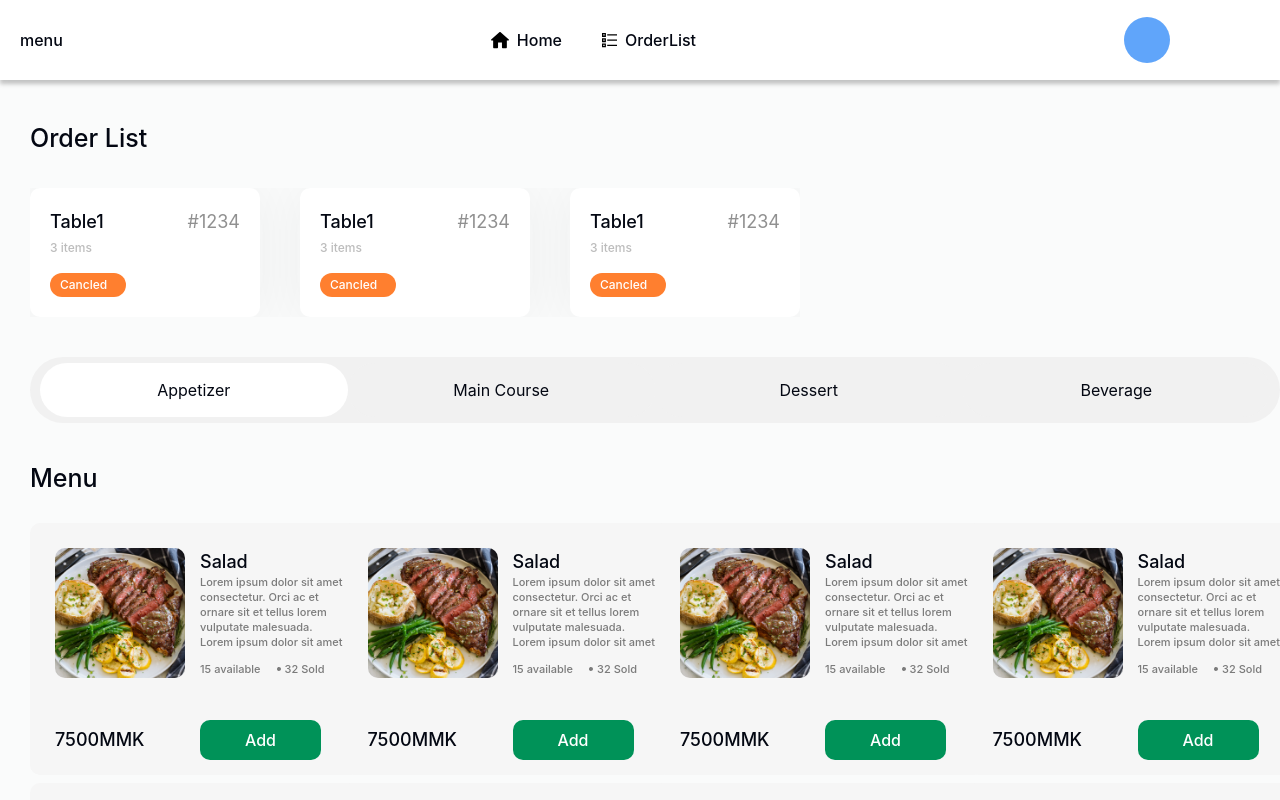
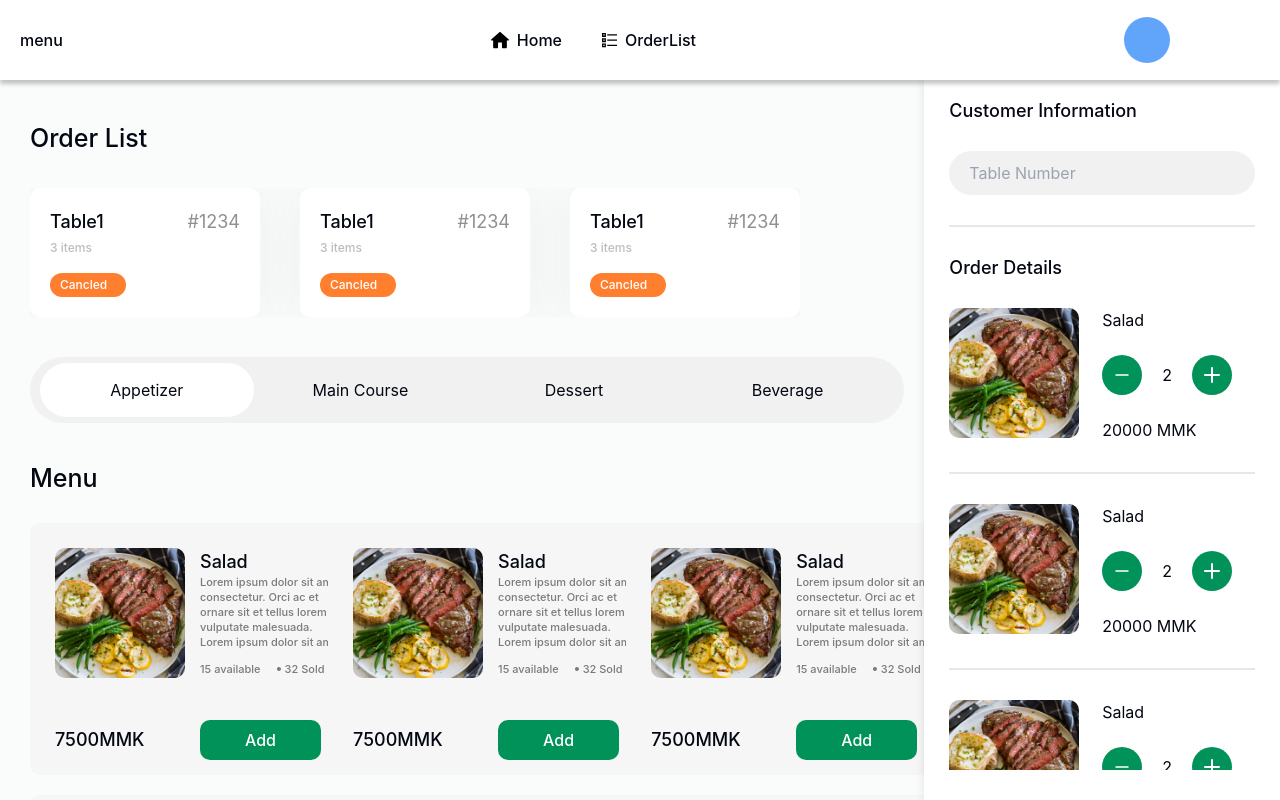
Before and after one commit to SawLinThant/restaurant-pos, a React (Vite) app: page /order/management in a window 1280 px wide. Built offline with nearby package versions, Linux system fonts and the light colour scheme.

Commit message:
Add: create order cart list

```diff
--- a/src/components/Order/DishCard.tsx
+++ b/src/components/Order/DishCard.tsx
@@ -2,7 +2,7 @@ import DotIcon from "../icons/dot";
 
 const DishCard = () => {
   return (
-    <div className="flex w-full sm:w-[330px] flex-col bg-[#F6F6F6] rounded-[10px]  pt-[25px] pl-[25px] pr-[15px] pb-[15px]">
+    <div className="flex w-full sm:w-[330px] flex-shrink flex-col bg-[#F6F6F6] rounded-[10px]  pt-[25px] pl-[25px] pr-[15px] pb-[15px]">
       <div className="flex overflow-y-auto">
         <div className=" w-1/2 flex-shrink">
           <img
--- a/src/components/Order/DishList.tsx
+++ b/src/components/Order/DishList.tsx
@@ -6,7 +6,7 @@ const DishList = () => {
       <span className="mb-[30px] text-[25px] font-[500] leading-[30px]">
         Menu
       </span>
-      <div className="grid lg:grid-cols-4 md:grid-cols-2 gap-y-2">
+      <div className="sm:grid md:grid lg:grid-cols-2 xl:grid-cols-3 md:grid-cols-2 gap-y-[20px] gap-x-[20px] flex w-full flex-col">
         <DishCard />
         <DishCard />
         <DishCard />
--- /dev/null
+++ b/src/components/Order/OrderCart.tsx
@@ -0,0 +1,57 @@
+import OrderCartDetail from "./OrderCartDetail";
+
+const OrderCart = () => {
+  return (
+    <div className="flex w-[30rem] flex-col shadow-OrderCartShadow px-[25px] h-[calc(100vh-10vh)] pt-[20px] pb-[30px] ">
+      <span className="mb-[30px] text-[18px] font-[500] leading-[21px]">
+        Customer Information
+      </span>
+      <input
+        className="flex w-full bg-[#F1F1F1] py-[10px] px-[20px] rounded-[100px]"
+        placeholder="Table Number"
+      />
+      <div className="border[#00000080] w-full border-[0.5px] mt-[30px] mb-[30px]" />
+      <span className="text-[18px] font-[500] leading-[21px] mb-[30px]">
+        Order Details
+      </span>
+      <div className="flex w-full flex-col overflow-y-auto">
+        <div className="flex w-full flex-col  ">
+          <OrderCartDetail />
+          <OrderCartDetail />
+          <OrderCartDetail />
+        </div>
+        <div className="flex w-full flex-col  mt-[30px]">
+          <span className="flex-shrink-0">Order Summary</span>
+          <div className="flex w-full mt-[30px] bg-[#F1F1F1]  flex-col p-[20px]">
+            <div className="grid grid-cols-2 w-full">
+              <span className="text-[#00000080]">Subtotal</span>
+              <span className="flex w-full items-end justify-end text-right text-black">
+                67500 MMk
+              </span>
+            </div>
+            <div className="grid grid-cols-2 w-full mt-[20px]">
+              <span className="text-[#00000080]">Tax (10%)</span>
+              <span className="flex w-full items-end justify-end text-right text-black">
+                6750 MMk
+              </span>
+            </div>
+            <div className="border[#00000080] w-full border-[0.5px] mt-[30px] mb-[20px]" />
+            <div className="grid grid-cols-2 w-full">
+              <span className="">Total</span>
+              <span className="flex w-full items-end justify-end text-right text-black">
+                74250 MMk
+              </span>
+            </div>
+          </div>
+          <div className="flex w-full mt-[30px]">
+            <button className="flex w-full items-center justify-center text-white font-[500] bg-[#009258]">
+              Order
+            </button>
+          </div>
+        </div>
+      </div>
+    </div>
+  );
+};
+
+export default OrderCart;
--- /dev/null
+++ b/src/components/Order/OrderCartDetail.tsx
@@ -0,0 +1,35 @@
+import MinusIcon from "../icons/minus";
+import PlusIcon from "../icons/plus";
+
+const OrderCartDetail = () => {
+  return (
+    <div className="flex w-full flex-col">
+      <div className="grid grid-cols-2 w-full">
+        <div className="">
+          <img
+            src="/dishes/steak.jpg"
+            width={256}
+            height={128}
+            className="w-[130px] h-[130px] rounded-[10px] object-cover align-top"
+          />
+        </div>
+        <div className="flex flex-col w-full gap-y-[23px]">
+          <span>Salad</span>
+          <div className="flex w-full items-center justify-start gap-x-[20px]">
+            <div className="rounded-full flex  bg-[#009258] w-[40px] h-[40px] items-center justify-center">
+              <MinusIcon />
+            </div>
+            <span>2</span>
+            <div className="rounded-full flex  bg-[#009258] w-[40px] h-[40px] items-center justify-center">
+              <PlusIcon />
+            </div>
+          </div>
+          <span>20000 MMK</span>
+        </div>
+      </div>
+      <div className="border[#00000080] w-full border-[0.5px] mt-[30px] mb-[30px]" />
+    </div>
+  );
+};
+
+export default OrderCartDetail;
--- /dev/null
+++ b/src/components/icons/minus.tsx
@@ -0,0 +1,22 @@
+const MinusIcon = () => {
+  return (
+    <svg
+      xmlns="http://www.w3.org/2000/svg"
+      width="14"
+      height="2"
+      viewBox="0 0 14 2"
+      fill="none"
+      className="z-10 stroke-white"
+    >
+      <path
+        d="M1 1H13"
+        stroke="white"
+        stroke-width="1.5"
+        stroke-linecap="round"
+        stroke-linejoin="round"
+      />
+    </svg>
+  );
+};
+
+export default MinusIcon;
--- /dev/null
+++ b/src/components/icons/plus.tsx
@@ -0,0 +1,22 @@
+const PlusIcon = () => {
+  return (
+    <svg
+      xmlns="http://www.w3.org/2000/svg"
+      width="16"
+      height="16"
+      viewBox="0 0 16 16"
+      fill="none"
+    >
+      <path
+        xmlns="http://www.w3.org/2000/svg"
+        d="M8 1V15M1 8H15"
+        stroke="white"
+        stroke-width="2"
+        stroke-linecap="round"
+        stroke-linejoin="round"
+      />
+    </svg>
+  );
+};
+
+export default PlusIcon
--- a/src/pages/Order/OrderManagement.tsx
+++ b/src/pages/Order/OrderManagement.tsx
@@ -1,20 +1,26 @@
 import DishList from "@/components/Order/DishList";
 import MenuOptionBar from "@/components/Order/MenuOptionBar";
+import OrderCart from "@/components/Order/OrderCart";
 import OrderListPreview from "@/components/Order/OrderListPreview";
 
 const OrderManagement = () => {
   console.log("order management");
   return (
-    <div className="flex w-full flex-col gap-y-10 pl-[30px] bg-primary h-[calc(100vh-10vh)] overflow-y-auto overflow-x-hidden pt-[40px]">
+    <div className="flex w-full">
+      <div className="flex w-full flex-col gap-y-10 pl-[30px] bg-primary h-[calc(100vh-10vh)] overflow-y-auto overflow-x-hidden pt-[40px] pr-[20px]">
         <div className="flex w-full">
           <OrderListPreview />
         </div>
         <div className="flex w-full flex-col ">
-        <MenuOptionBar/>
+          <MenuOptionBar />
         </div>
         <div className="flex w-full">
-          <DishList/>
+          <DishList />
         </div>
+      </div>
+      <>
+        <OrderCart />
+      </>
     </div>
   );
 };
--- a/tailwind.config.js
+++ b/tailwind.config.js
@@ -9,7 +9,8 @@ export default {
   	extend: {
 		boxShadow:{
 			AppBarShadow:'0px 4px 4px 0px #1E1E1E40',
-			OrderCardShadow:'0px 1px 50px 3px #1E1E1E0D'
+			OrderCardShadow:'0px 1px 50px 3px #1E1E1E0D',
+			OrderCartShadow:'0px 0px 9.6px 0px #0000001A'
 		},
   		borderRadius: {
   			lg: 'var(--radius)',
```
Lines whose indentation alone changed are shown as unchanged.
